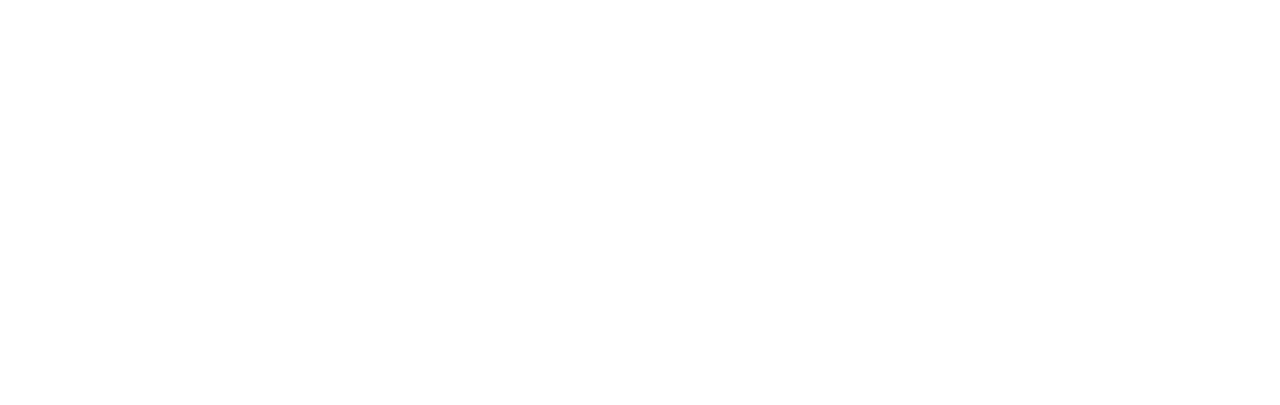
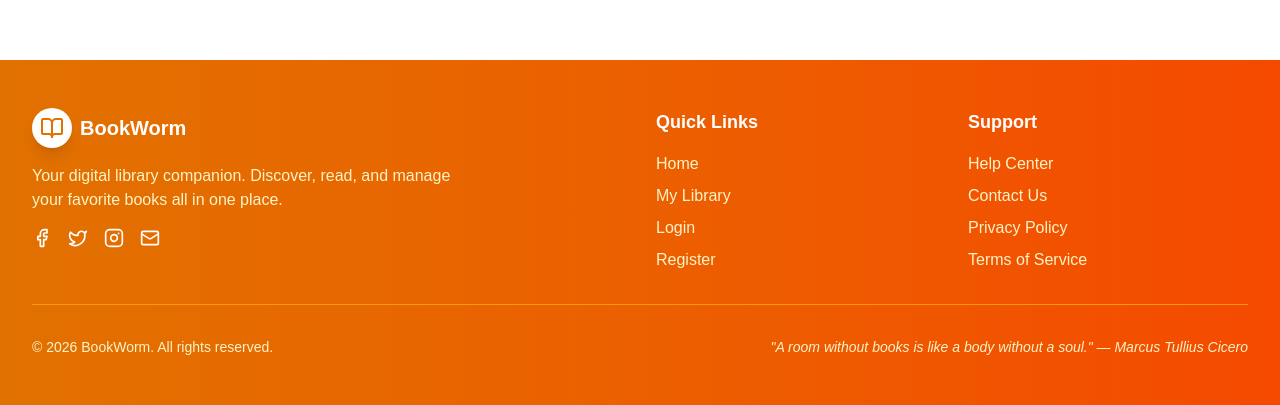
Before and after one commit to sorifulhasan300/book-worm-frontend, a Next.js app: page / in a window 1280 px wide. Shown: the part 804-1209 px from the top of the page. Before the commit the page ends 864 px from the top, so only its background shows below. Built offline with nearby package versions, Linux system fonts and the light colour scheme.

Commit message:
crate footer

```diff
--- /dev/null
+++ b/app/components/Footer.tsx
@@ -0,0 +1,147 @@
+"use client";
+import React from "react";
+import Link from "next/link";
+import { BookOpen, Facebook, Twitter, Instagram, Mail } from "lucide-react";
+
+export default function Footer() {
+  return (
+    <footer className="bg-gradient-to-r from-amber-600 to-orange-600 text-white">
+      <div className="max-w-7xl mx-auto px-4 sm:px-6 lg:px-8 py-12">
+        <div className="grid grid-cols-1 md:grid-cols-4 gap-8">
+          {/* Brand Section */}
+          <div className="col-span-1 md:col-span-2">
+            <div className="flex items-center space-x-2 mb-4">
+              <div className="inline-flex items-center justify-center w-10 h-10 bg-white rounded-full shadow-lg">
+                <BookOpen className="w-6 h-6 text-amber-600" />
+              </div>
+              <span className="text-white font-bold text-xl">BookWorm</span>
+            </div>
+            <p className="text-amber-100 mb-4 max-w-md">
+              Your digital library companion. Discover, read, and manage your
+              favorite books all in one place.
+            </p>
+            <div className="flex space-x-4">
+              <a
+                href="#"
+                className="text-white hover:text-amber-100 transition-colors"
+                aria-label="Facebook"
+              >
+                <Facebook className="w-5 h-5" />
+              </a>
+              <a
+                href="#"
+                className="text-white hover:text-amber-100 transition-colors"
+                aria-label="Twitter"
+              >
+                <Twitter className="w-5 h-5" />
+              </a>
+              <a
+                href="#"
+                className="text-white hover:text-amber-100 transition-colors"
+                aria-label="Instagram"
+              >
+                <Instagram className="w-5 h-5" />
+              </a>
+              <a
+                href="#"
+                className="text-white hover:text-amber-100 transition-colors"
+                aria-label="Email"
+              >
+                <Mail className="w-5 h-5" />
+              </a>
+            </div>
+          </div>
+
+          {/* Quick Links */}
+          <div>
+            <h3 className="text-lg font-semibold mb-4">Quick Links</h3>
+            <ul className="space-y-2">
+              <li>
+                <Link
+                  href="/"
+                  className="text-amber-100 hover:text-white transition-colors"
+                >
+                  Home
+                </Link>
+              </li>
+              <li>
+                <Link
+                  href="/my-library"
+                  className="text-amber-100 hover:text-white transition-colors"
+                >
+                  My Library
+                </Link>
+              </li>
+              <li>
+                <Link
+                  href="/login"
+                  className="text-amber-100 hover:text-white transition-colors"
+                >
+                  Login
+                </Link>
+              </li>
+              <li>
+                <Link
+                  href="/register"
+                  className="text-amber-100 hover:text-white transition-colors"
+                >
+                  Register
+                </Link>
+              </li>
+            </ul>
+          </div>
+
+          {/* Support */}
+          <div>
+            <h3 className="text-lg font-semibold mb-4">Support</h3>
+            <ul className="space-y-2">
+              <li>
+                <a
+                  href="#"
+                  className="text-amber-100 hover:text-white transition-colors"
+                >
+                  Help Center
+                </a>
+              </li>
+              <li>
+                <a
+                  href="#"
+                  className="text-amber-100 hover:text-white transition-colors"
+                >
+                  Contact Us
+                </a>
+              </li>
+              <li>
+                <a
+                  href="#"
+                  className="text-amber-100 hover:text-white transition-colors"
+                >
+                  Privacy Policy
+                </a>
+              </li>
+              <li>
+                <a
+                  href="#"
+                  className="text-amber-100 hover:text-white transition-colors"
+                >
+                  Terms of Service
+                </a>
+              </li>
+            </ul>
+          </div>
+        </div>
+
+        {/* Bottom Section */}
+        <div className="border-t border-amber-500 mt-8 pt-8 flex flex-col md:flex-row justify-between items-center">
+          <p className="text-amber-100 text-sm">
+            © {new Date().getFullYear()} BookWorm. All rights reserved.
+          </p>
+          <p className="text-amber-100 text-sm mt-2 md:mt-0 italic">
+            "A room without books is like a body without a soul." — Marcus
+            Tullius Cicero
+          </p>
+        </div>
+      </div>
+    </footer>
+  );
+}
--- a/app/layout.tsx
+++ b/app/layout.tsx
@@ -3,6 +3,7 @@
 import "./globals.css";
 import { AuthProvider } from "./context/AuthContext";
 import Navbar from "./components/Navbar";
+import Footer from "./components/Footer";
 
 const geistSans = Geist({
   variable: "--font-geist-sans",
@@ -32,6 +33,7 @@
         <AuthProvider>
           <Navbar />
           {children}
+          <Footer />
         </AuthProvider>
       </body>
     </html>
```
